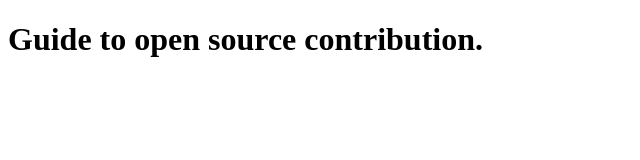
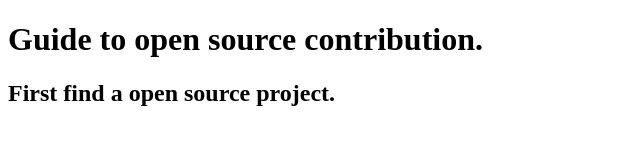
Before and after one commit to sergioroja/libreguide, a plain HTML site: page index.html in a window 1280 px wide. Shown: the whole page, without its empty margins (0-640 px from the left). Drawn offline with Linux system fonts and the light colour scheme.

Commit message:
Edit index.html

```diff
--- a/index.html
+++ b/index.html
@@ -6,5 +6,6 @@
 </head>
 <body>
   <h1>Guide to open source contribution.</h1>
+  <h2>First find a open source project.</h2>
 </body>
 </html>
```
